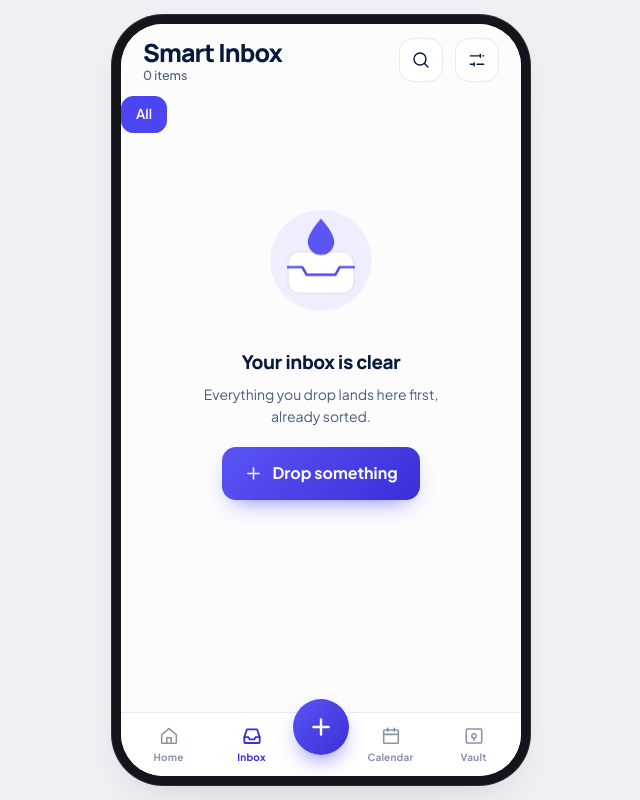
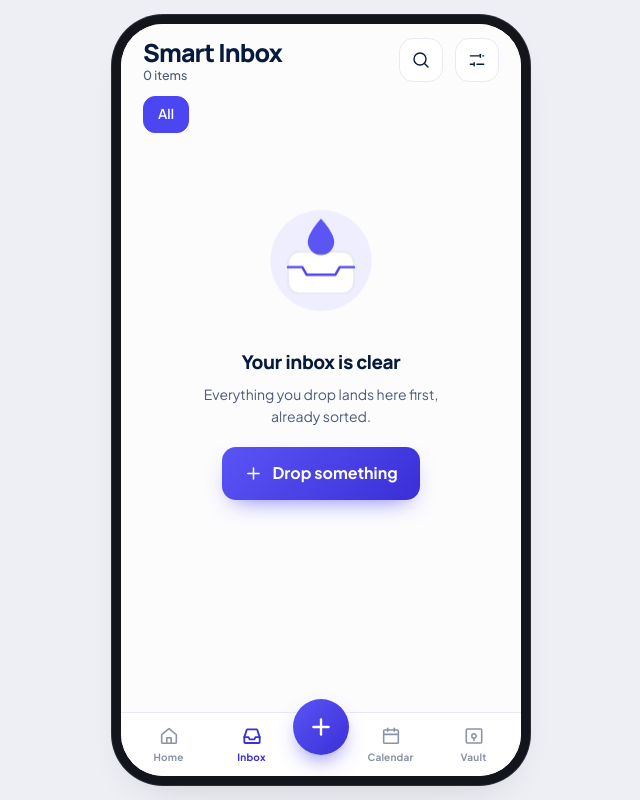
Before and after one commit to lunaxeclypse0/LifeDrop, a React (Vite) app: page /#/inbox in a window 1280 px wide. Shown: the whole page, without its empty margins (319-959 px from the left). Built offline with nearby package versions, Linux system fonts and the light colour scheme.

Commit message:
Align the inbox filter chips with the page gutter

```diff
--- a/src/styles/global.css
+++ b/src/styles/global.css
@@ -176,7 +176,16 @@ a { color: var(--primary-ink); text-decoration: none; }
 
 /* ---------- chips ---------- */
 
-.chiprow { display: flex; gap: 8px; overflow-x: auto; padding: 4px var(--gutter) 12px; margin: 0 calc(-1 * var(--gutter)); }
+/* Sits directly in the screen, which has no horizontal padding of its own, so
+   the gutter comes from this padding alone. A negative margin here would drag
+   the first chip flush against the edge. `scroll-padding` keeps that gutter
+   when the row is scrolled back to the start. */
+.chiprow {
+  display: flex; gap: 8px;
+  overflow-x: auto; overscroll-behavior-x: contain;
+  padding: 4px var(--gutter) 12px;
+  scroll-padding-inline: var(--gutter);
+}
 .chip {
   flex: none; display: inline-flex; align-items: center; gap: 6px;
   min-height: 36px; padding: 7px 14px; border-radius: 12px;
```
